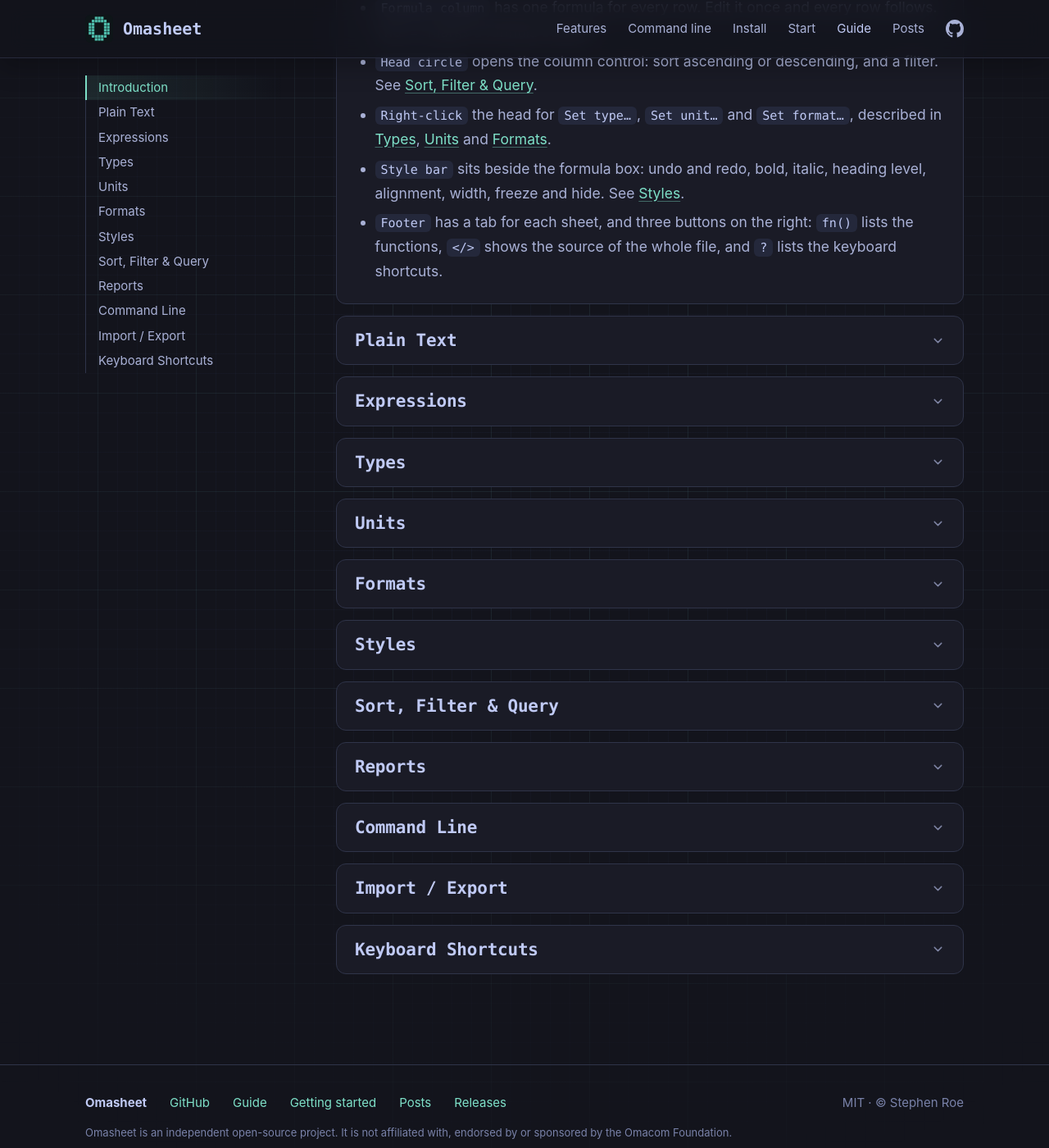
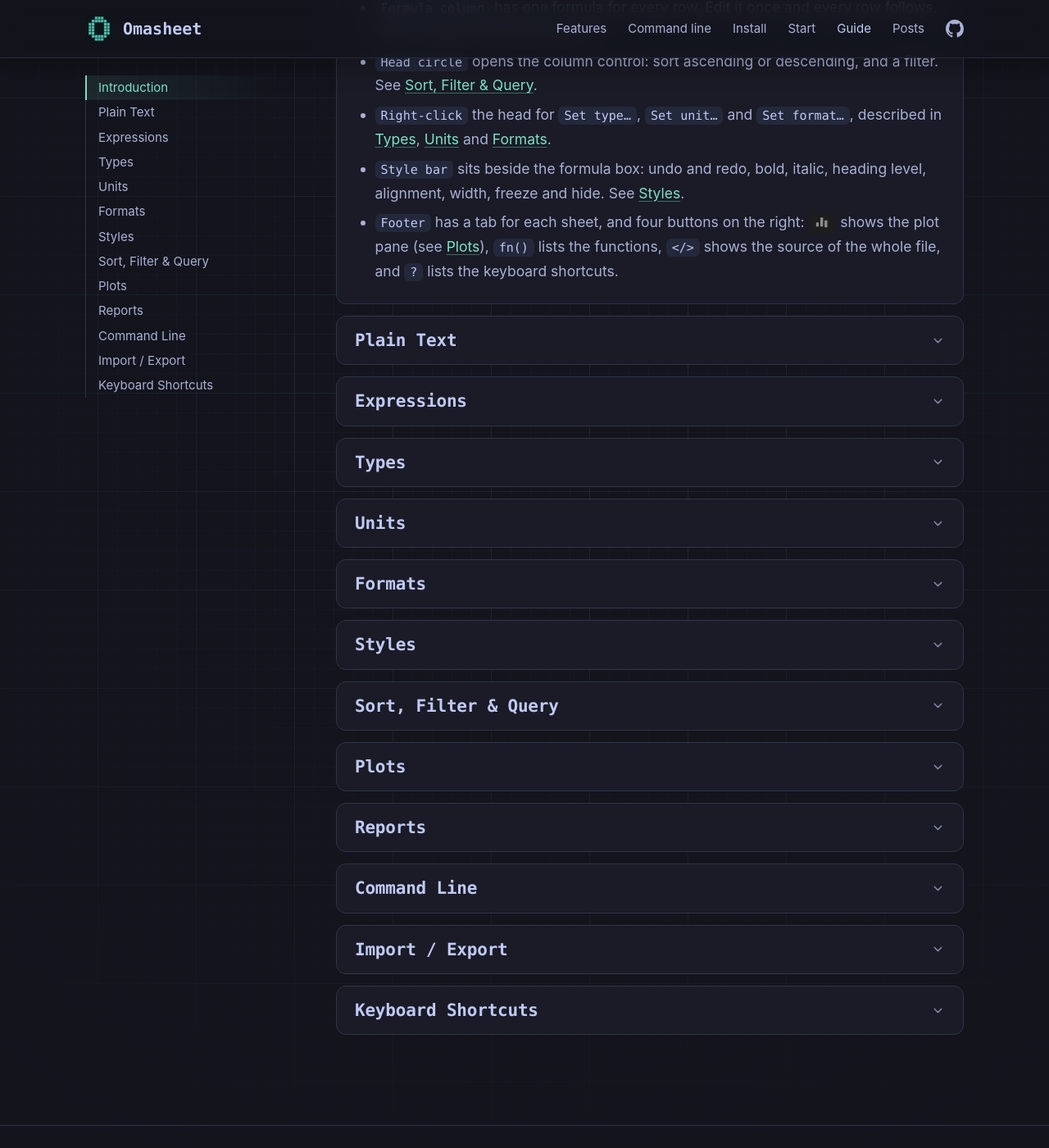
Before and after one commit to librasteve/omasheet.org, a Jekyll site: the page built from guide.md, in a window 1280 px wide and 1400 px high, scrolled down 886 px. Shown: the whole window at 82% size. Built offline with Jekyll 4.4.1, drawn with Linux system fonts in a browser that asks for light colours; part of the change alters nothing that is shown.

Commit message:
Guide: Plots section

````diff
--- a/guide.md
+++ b/guide.md
@@ -24,7 +24,7 @@ What to look at:
 - `Head circle` opens the column control: sort ascending or descending, and a filter. See <a href="#sort-filter-query">Sort, Filter &amp; Query</a>.
 - `Right-click` the head for `Set type…`, `Set unit…` and `Set format…`, described in <a href="#types">Types</a>, <a href="#units">Units</a> and <a href="#formats">Formats</a>.
 - `Style bar` sits beside the formula box: undo and redo, bold, italic, heading level, alignment, width, freeze and hide. See <a href="#styles">Styles</a>.
-- `Footer` has a tab for each sheet, and three buttons on the right: `fn()` lists the functions, `</>` shows the source of the whole file, and `?` lists the keyboard shortcuts.
+- `Footer` has a tab for each sheet, and four buttons on the right: <img src="/assets/images/plots-glyph.png" alt="the plots button" style="display:inline;height:1.4em;margin:0 .1em;vertical-align:middle;border:0;border-radius:4px;box-shadow:none"> shows the plot pane (see <a href="#plots">Plots</a>), `fn()` lists the functions, `</>` shows the source of the whole file, and `?` lists the keyboard shortcuts.
 
 </details>
 
@@ -1038,7 +1038,7 @@ The file is scanned lazily, never read into memory whole, and a formula column i
 **Filtering in the app.** The circle at the right of a column's header opens its popup: **Sort Ascending**, **Sort Descending**, and the column's filter. A filter is an expression in which `*` is the cell, such as `* >= 3`, and the rows it is not true of are hidden. The box turns red while the expression is wrong, and holding the pointer over it says why, so the popup opens at once on a view of millions of rows. **Apply** applies it and leaves the popup open to try another, **Clear filter** removes it, and **Close** or Esc closes it. The circle is solid while the column is filtered, and filters on several columns all apply. Ctrl+Shift+F opens the popup of the column the cursor is in. A filter is a view and nothing more: the file, a save and an export still hold every row.
 
 <details markdown="1">
-<summary>Operators: what a filter can say</summary>
+<summary>Operators</summary>
 
 The **Operators** button opens this legend, trimmed to the column's type. It compares values, not what is shown, so `* == 3` finds a cell shown as `3.00`. An empty cell fails every comparison, so `* != 3` hides it too, and `* != 3 or * == ''` keeps it.
 
@@ -1070,6 +1070,74 @@ A duration is compared with a quantity of time, `* > 1h` or `* < 90min`.
 
 </details>
 
+<details class="sec" id="s13" markdown="1">
+<summary><h2 id="plots">Plots</h2></summary>
+
+<figure class="shot">
+<img src="/assets/images/plots.png" alt="The Gravity sheet in the app with the plot pane beside it: a candle plot of local gravity by lab, and to its right the settings pane with the plot kinds as tiles, the data, the title, the x and y columns as chips, and the options.">
+<figcaption>The Gravity sheet with its plot beside it, and the settings pane on the right: kind tiles, data, title, the columns as chips and the options. The source is below.</figcaption>
+</figure>
+
+A plot is declared in the file, just as a sheet is, and reads a sheet. It is plain text too, so it travels with the file and shows in a diff.
+
+```omx
+sheet Gravity
+
+G : Acceleration[m.s^-2]
+
+| Lab        | G          |
+| ---------- | ---------- |
+| Teddington | 9.8123(21) |
+| Paris      | 9.8091(34) |
+| Potsdam    | 9.8139(18) |
+| Boulder    | 9.8010(60) |
+| Tokyo      | 9.7981(27) |
+
+// A value with an uncertainty: a body of one standard deviation and a
+// wick of two.
+plot Labs
+type: candle
+data: Gravity
+title: Local gravity g (m/s²) by lab
+```
+
+`plot Name` is followed by `key: value` lines up to the next blank line. Only `type` is required. The plot may come before or after its sheet, and its name must not be that of a sheet, a constant or another plot.
+
+- `type` is one of fourteen kinds: `line`, `bar`, `pie`, `candle`, `scatter`, `area`, `stacked`, `step`, `histogram`, `box`, `heatmap`, `waterfall`, `bubble` or `donut`.
+- `data` is a sheet by name, or one piped through stages, as in `Readings |> select(Time, Value, Limit)`. To plot a grouping or a join, plot the sheet that holds it by name.
+- `x` is the column of labels (the first column of `data` if left out) and `y` the columns of values, `Revenue, Cost` (all the others if left out). Numbers, percentages, quantities and durations can be plotted, while dates and text in `x` are labels in the order of the rows.
+- `title`, `width` and `height` (in pixels, 640 by 360 if left out) and `legend` (`true` or `false`) set the look. `palette` is `classic`, `vivid`, `pastel`, `earth`, `cool`, `warm` or `mono`.
+- `labels` writes each value at its mark, `ticks` draws the axis along the edge, `units` writes a quantity's unit at the axis and `origin` makes an axis reach zero. Each takes `x`, `y` or `both`.
+- `logx` and `logy` make an axis logarithmic. `fit` is `straight`, `quadratic` or `bezier` and draws a dashed curve through each series, with its equation for the least-squares fits.
+- `bins` sets the bars of a `histogram`, and `k` the width of a `candle`'s body in standard deviations.
+- A value with an uncertainty, `10.5(3)`, gets an error bar on a line, scatter or bar plot.
+
+<details markdown="1">
+<summary>Kinds</summary>
+
+- `line` has a line for each `y` column, and an empty cell breaks it. Where every `x` is a number, a `line`, `step` or `area` is drawn at them on a numeric axis, and a `scatter` or `bubble` needs them.
+- `bar` groups the columns' bars, and `stacked` puts them one on another.
+- `area` fills under its lines, and `step` holds each value until the next row.
+- `scatter` is a point for each value, and `bubble` a point for each row: its height is the first `y` column and its size the second.
+- `pie` takes one `y` column of values that are not negative and shows each slice's share. `donut` is a pie with a hole.
+- `histogram` counts the values of each `y` column in shared bins, and `box` shows the quartiles, the median, whiskers and the outliers.
+- `heatmap` is a cell for each value, as dark as it is large, with a row for each row of `data` and a column for each `y` column.
+- `waterfall` takes one `y` column of changes, draws each from where the last ended, and ends with a bar for the total.
+- `candle` is for uncertainty. One `Scientific` column is drawn as a body of the value ± `k`σ with a wick of ± 2`k`σ, and four columns are read as open, high, low and close.
+
+</details>
+
+**In the app.** `F7`, or the bars button in the footer, shows the plot pane beside the sheet. A click on a line or a bar lights up its row in the sheet, and on a heatmap its cell.
+
+- `+ Plot` in the footer makes a plot: a name, a kind and the data, which is the sheet on view to begin with.
+- `⚙` at the top right of the pane opens its settings: the `type` as tiles of pictures (a kind the data does not suit is dimmed, and says why), the `data` expression, the columns as chips (one for `x` and any number ticked for `y`), the other options, and the `palette`. A field takes its change when Enter is pressed or it is left.
+- `⋯` renames or deletes the plot.
+- `F7` steps round the plots and the plot settings, and `Esc` steps back.
+
+**In a report.** Write `{{ Name }}` where the plot should go and a report draws it as an SVG in the page itself. See <a href="#reports">Reports</a>.
+
+</details>
+
 <details class="sec" id="s9" markdown="1">
 <summary><h2 id="reports">Reports</h2></summary>
 
@@ -1094,6 +1162,7 @@ omasheet render report.md --html -o report.html
 
 - `files:` names the `.omx` files. A fenced `omx` block is a file too, so a sheet can sit inside the document.
 - `{{ expression }}` is replaced by its value, and a sheet becomes a Markdown table.
+- `{{ Name }}`, where `Name` is a plot, is replaced by its SVG, in the page itself with no other files. See <a href="#plots">Plots</a>.
 - A tool that does not know Omasheet shows the braces as they are, so a report stays readable on GitHub.
 - `--now` and `--seed` fix `today()` and `rand()`, so a rebuilt report can be compared with the last one. Run `render` as part of a build to keep a report fresh.
 
@@ -1177,7 +1246,7 @@ Press Ctrl+/ (Cmd+/ on a Mac) in the app, or the `?` button at the foot, to show
 
 ```text
 Ctrl+/               Help
-Ctrl+.               Action menu
+Ctrl+.               Context menu
 Ctrl+Z / Ctrl+Y      Undo / redo
 
 Ctrl++ / Ctrl+-      Zoom in / out
@@ -1187,33 +1256,36 @@ Ctrl+C / X / V       Copy / cut / paste
 Ctrl+Shift+V         Paste values
 Ctrl+Shift+R         Paste references
 Ctrl+Shift+T         Paste transposed
+Ctrl+Shift+F         Paste format
 Delete               Clear
 Ctrl+Delete          Delete
 
-Ctrl+O / S           Open (in a new window) / save
+Ctrl+O / S           Open / Save
 Ctrl+Shift+S         Save as
 Ctrl+E               Export
 
 Ctrl+K               New constant
-Ctrl+Shift+F         Filter this column
 Ctrl+D               Duplicate sheet
 Ctrl+Alt+N           New sheet
 Ctrl+Shift+N         New window
-Ctrl+N               New file, in a new window
-Ctrl+W               Close this window
+Ctrl+N               New file
+Ctrl+W               Close window
 
 Ctrl+Enter           Insert row/col after
 Ctrl+Shift+Enter     Insert row/col before
 Ctrl+Arrows          Go to end cell
-Ctrl+Alt+L/R         Previous / next sheet
+Shift+Arrows         Select block
+Ctrl+Alt+Left/Right  Previous / next sheet
 Ctrl+Alt+Shift+L/R   Move sheet left / right
 Alt+Enter            Newline
 Ctrl+click           Open link
 
-F1                   View functions
+F1                   Functions help
 F2                   Edit
 F3                   View source
-F4                   Cycle column settings
+F4                   Column sort, filter & settings
+F6                   Style bar
+F7                   Plot pane
 F11                  Fullscreen
 
 A cell starting with = is a formula
````
Also changed, not shown: assets/images/plots-glyph.png (added), assets/images/plots.png (added).
